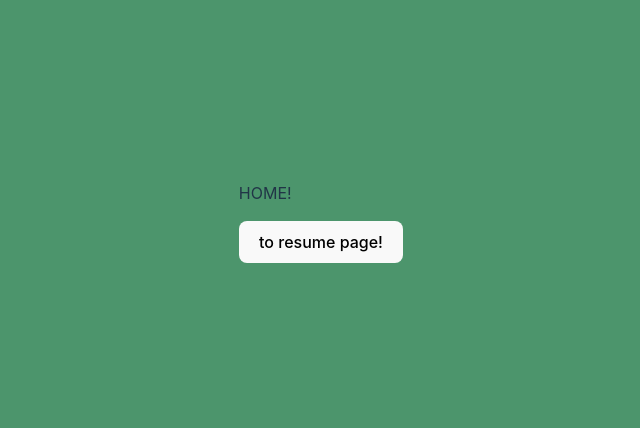
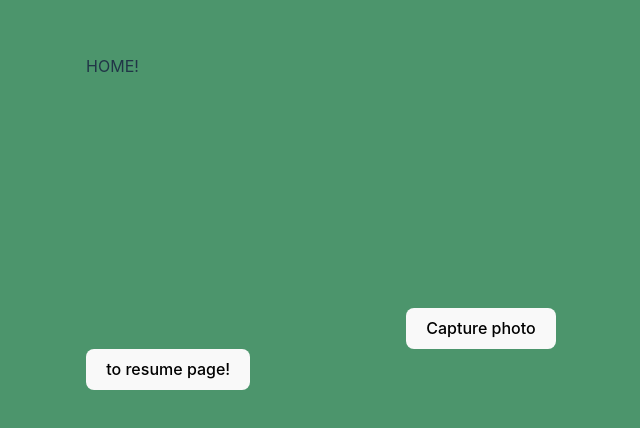
Before and after one commit to michimochi25/Terrible-Ideas-Hackathon, a React (Vite) app in the folder vite-project/: page / in a window 1280 px wide. Shown: the part 186-614 px from the top of the page, without its empty margins (319-959 px from the left). Built offline with nearby package versions, Linux system fonts and the light colour scheme; no server answers.

Commit message:
merged from main

```diff
--- a/vite-project/package.json
+++ b/vite-project/package.json
@@ -12,7 +12,8 @@
   "dependencies": {
     "react": "^18.3.1",
     "react-dom": "^18.3.1",
-    "react-router-dom": "^6.26.1"
+    "react-router-dom": "^6.26.1",
+    "react-webcam": "^7.2.0"
   },
   "devDependencies": {
     "@eslint/js": "^9.9.0",
--- a/vite-project/src/App.css
+++ b/vite-project/src/App.css
@@ -23,7 +23,6 @@ html {
 }
 
 .image {
-  background-color: #FEFEE3;
   width: 300px;
   height: 500px;
 }
--- /dev/null
+++ b/vite-project/src/components/Webcam.jsx
@@ -0,0 +1,33 @@
+import React, { useRef, useState } from 'react';
+import Webcam from 'react-webcam';
+
+const WebcamCapture = () => {
+  const webcamRef = useRef(null);
+  const [imageSrc, setImageSrc] = useState(null);
+
+  const capture = () => {
+    const imageSrc = webcamRef.current.getScreenshot();
+    setImageSrc(imageSrc);
+  };
+
+  return (
+    <div>
+      <Webcam
+        audio={false}
+        ref={webcamRef}
+        screenshotFormat="image/jpeg"
+        width={320}
+        height={240}
+      />
+      <button onClick={capture}>Capture photo</button>
+      {imageSrc && (
+        <div>
+          <h2>Captured Image:</h2>
+          <img src={imageSrc} alt="Captured" />
+        </div>
+      )}
+    </div>
+  );
+};
+
+export default WebcamCapture;
--- a/vite-project/src/pages/home.jsx
+++ b/vite-project/src/pages/home.jsx
@@ -1,11 +1,12 @@
 import { useNavigate } from 'react-router-dom';
+import WebcamCapture from '../components/Webcam';
 
 function Home() {
   const navigate = useNavigate();
   return (
     <div className="home">
-
       <p>HOME!</p>
+      <WebcamCapture />
       {/* Temporary button, remove later */}
       <button onClick={() => navigate('resume')}>to resume page!</button>
     </div>
--- a/vite-project/src/pages/resume.jsx
+++ b/vite-project/src/pages/resume.jsx
@@ -2,7 +2,7 @@ import { useState, useEffect } from 'react';
 import Mouth from '../assets/mouth.gif'
 
 function Resume() {
-  const [resumeData, setResumeData] = useState(0);
+  const [resumeData, setResumeData] = useState(null);
   useEffect(() => {
     const fetchResumeData = async () => {
       try {
```
Also changed, not shown: 1 other file (tests, documents, lock files or other folders).
